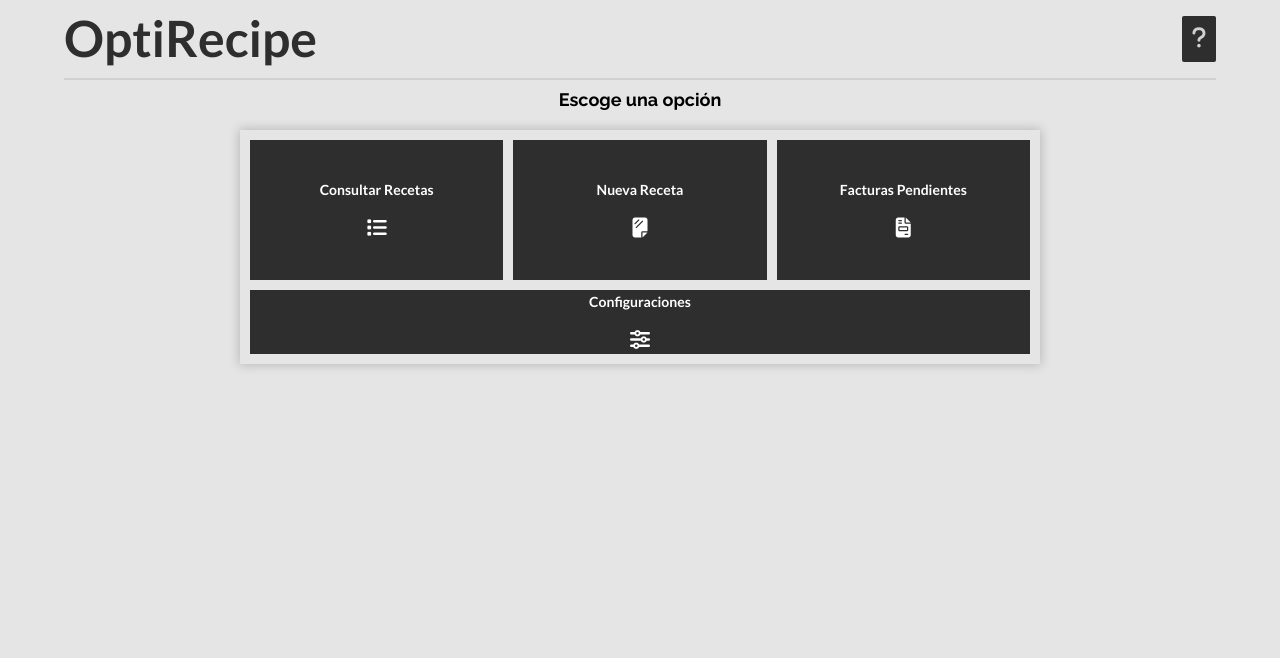
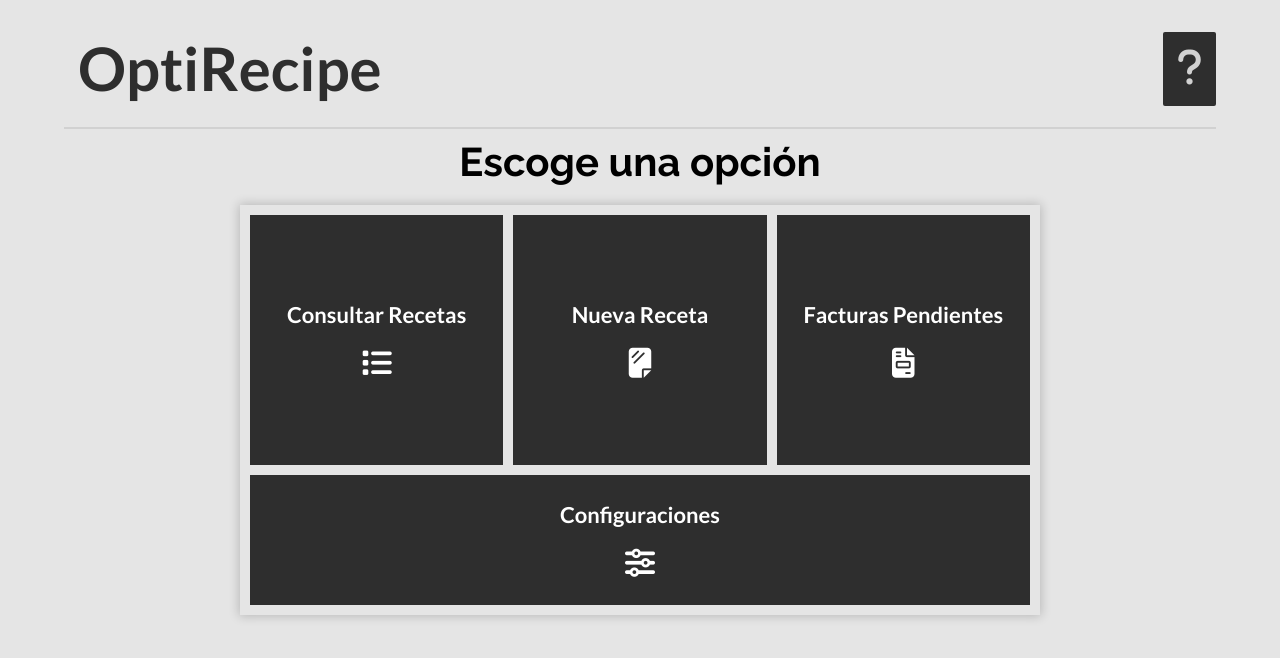
Before and after one commit to juanjo3156/OptiRecipe, a PHP site: page /OptiRecipe/ in a window 1280 px wide. Shown: the top 658 px of the page. Run offline with PHP 8.4, Linux system fonts and the light colour scheme; style sheets or scripts are compiled from the project's sources; some libraries are stand-ins or nearby versions.

Commit message:
adjusting some styles

```diff
--- a/src/scss/content/_content.scss
+++ b/src/scss/content/_content.scss
@@ -1,10 +1,7 @@
 @use 'base/variables' as v;
 @use 'base/mixins' as m;
 
-.tittle{
-    font-size: 1.8rem;
-    margin: 1rem auto .4rem auto;
-}
+
 .content{
 
 
@@ -30,12 +27,12 @@
         flex-direction: column;
         justify-content: center;
         background-color: v.$black;
-        padding: 1rem;
+        padding: 1.8rem;
         color: #fff;
         transition-property: scale;
         transition-duration: .300s;
         @include m.phone {
-            height: 14rem;
+            height: 25rem;
         }
         &:hover{
             scale: 1.03;
@@ -44,17 +41,17 @@
                 margin: 0;
                 font-family: v.$secundary_font;
                 font-weight: 700;
-                font-size: 1.2rem;
+                font-size: 2rem;
                 @include m.phone {
-                    font-size: 1.4rem;
+                    font-size: 2.2rem;
                 }
         }
 
         i{
                 margin-top: 2rem;
-                font-size: 2rem;
+                font-size: 3rem;
                 @include m.phone {
-                    font-size: 2rem;
+                    font-size: 3rem;
                 }
         }
 
@@ -63,14 +60,14 @@
 
             @include m.phone {
                 padding: .5rem 0 .5rem 0;
-                height: 6.4rem;
+                height: 13rem;
                 grid-column: 1/4;
 
                 i{
                     margin-top: 2rem;
                     font-size: 1.5rem;
                     @include m.phone {
-                        font-size: 2rem;
+                        font-size: 3rem;
                     }
                 }
             }
--- a/src/scss/header/_header.scss
+++ b/src/scss/header/_header.scss
@@ -4,7 +4,7 @@
 .header{
 
     padding-bottom: 1rem;
-    padding-top: 1rem;
+    padding-top: 2rem;
     border-bottom: 2px solid #d1d1d1;
     display: flex;
     flex-direction: column;
@@ -18,22 +18,21 @@
     &__title{
         font-family: v.$secundary_font;
         margin-bottom: 2rem;
-
+        font-size: 6rem;
         @include m.phone {
-            margin:0;
+            margin:1.4rem;
         }
     }
     &__help{
         text-align: center;
-       ;
         background-color: v.$black;
         color: #d1d1d1;
-        font-size: 1.5rem;
-        padding: 1rem;
+        font-size: 2rem;
+        padding: 1.4rem;
         margin: 0;
         border-radius: .2rem;
         @include m.phone{
-        font-size: 2.3rem;
+        font-size: 4rem;
 
         }
         &:hover{
--- a/src/scss/login/_login.scss
+++ b/src/scss/login/_login.scss
@@ -10,10 +10,12 @@
 
 
     h2{
+        margin: 2rem 0;
         font-family: v.$principal_font;
         text-align: center;
         text-transform: uppercase;
         color: v.$black;
+        font-size: 3rem;
     }
 
     &__content{
@@ -22,17 +24,17 @@
 
         width: 100%;
         box-shadow: 0px 0px 10px 1px rgba(0,0,0, .2);
-        padding: 1rem;
+        padding: 2rem;
         @include m.phone {
             width: 80%;
             border-radius: .3rem;
         }
         @include m.tablet {
-            width: 40%;
+            width: 50%;
         }
         i{
             margin: 0 auto 2rem auto;
-            font-size: 6rem;
+            font-size: 9rem;
             color: v.$black;
 
         }
@@ -45,16 +47,16 @@
         font-family: v.$principal_font;
         color: v.$black;
         padding-bottom: 1rem;
-        font-size: .8rem;
+
         label{
 
             font-weight: 700;
-            font-size: .9rem;
+            font-size: 1.6rem;
             text-transform: uppercase;
             margin: .3rem;
 
             @include m.phone {
-                font-size: 1rem;
+                font-size: 1.6rem;
                 font-weight: 700;
                 margin-bottom: .4rem;
 
@@ -63,14 +65,14 @@
         input{
             background-color: #e5e5e5;
             font-weight: 700;
-            font-size: .8rem;
+            font-size: 1.8rem;
             padding: .5rem;
             outline: none;
             border: none;
             border-bottom: .2rem solid v.$black ;
             @include m.phone {
-                font-size: 1.2rem;
-                padding: .3rem;
+                font-size: 1.7rem;
+                padding: .8rem;
             }
 
         }
@@ -78,16 +80,17 @@
 
     }
     &__button{
+
         font-family: v.$principal_font;
         font-weight: 700;
-        padding: .8rem;
-        font-size: 1.2rem;
+        padding: 1.2rem;
+        font-size: 2rem;
         text-transform: uppercase;
         color: #e1e1e1;
         background-color: v.$black;
         @include m.phone {
             margin: 0 auto;
-            width: 8rem;
+            width: 100%;
         }
         &:hover{
             cursor: pointer;
--- a/src/scss/login/_singup.scss
+++ b/src/scss/login/_singup.scss
@@ -9,30 +9,32 @@
     align-items: center;
     margin-top: 2rem;
 
-
     h2{
+        margin: 2rem 0;
         font-family: v.$principal_font;
         text-align: center;
         text-transform: uppercase;
         color: v.$black;
+        font-size: 3rem;
     }
 
     &__content{
         display: flex;
         flex-direction: column;
+
         width: 100%;
         box-shadow: 0px 0px 10px 1px rgba(0,0,0, .2);
-        padding: 1rem;
+        padding: 2rem;
         @include m.phone {
             width: 80%;
             border-radius: .3rem;
         }
         @include m.tablet {
-            width: 40%;
+            width: 50%;
         }
         i{
             margin: 0 auto 2rem auto;
-            font-size: 6rem;
+            font-size: 9rem;
             color: v.$black;
 
         }
@@ -45,32 +47,32 @@
         font-family: v.$principal_font;
         color: v.$black;
         padding-bottom: 1rem;
-        font-size: .8rem;
+
         label{
 
             font-weight: 700;
-            font-size: .9rem;
+            font-size: 1.6rem;
             text-transform: uppercase;
             margin: .3rem;
 
             @include m.phone {
-                font-size: 1rem;
+                font-size: 1.6rem;
                 font-weight: 700;
-                margin-bottom: .8rem;
+                margin-bottom: .4rem;
 
             }
         }
         input{
             background-color: #e5e5e5;
             font-weight: 700;
-            font-size: .8rem;
+            font-size: 1.8rem;
             padding: .5rem;
             outline: none;
             border: none;
             border-bottom: .2rem solid v.$black ;
             @include m.phone {
-                font-size: 1.2rem;
-                padding: .3rem;
+                font-size: 1.7rem;
+                padding: .8rem;
             }
 
         }
@@ -81,16 +83,17 @@
         margin-bottom: 1.5rem;
     }
     &__button{
+
         font-family: v.$principal_font;
         font-weight: 700;
-        padding: .8rem;
-        font-size: 1.2rem;
+        padding: 1.2rem;
+        font-size: 2rem;
         text-transform: uppercase;
         color: #e1e1e1;
         background-color: v.$black;
         @include m.phone {
             margin: 0 auto;
-            width: 8rem;
+            width: 100%;
         }
         &:hover{
             cursor: pointer;
```
Lines whose indentation alone changed are shown as unchanged.
